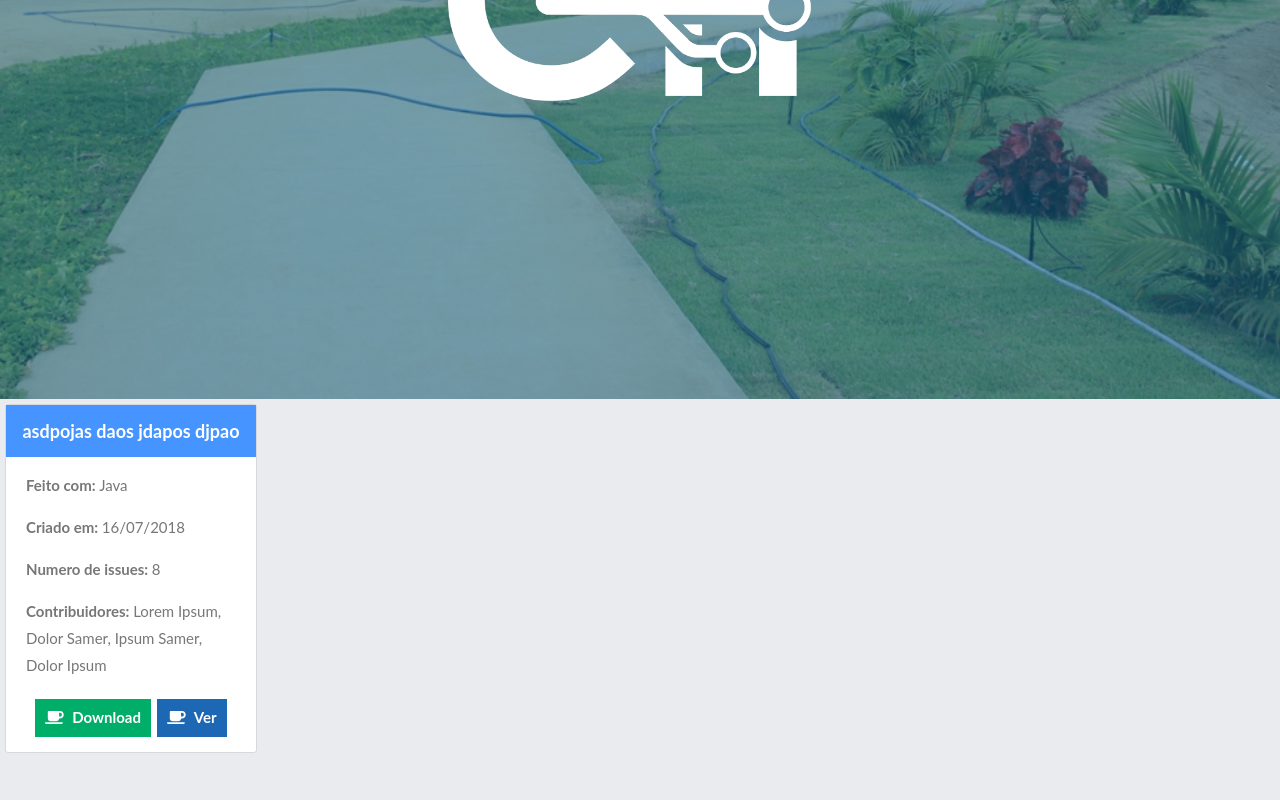
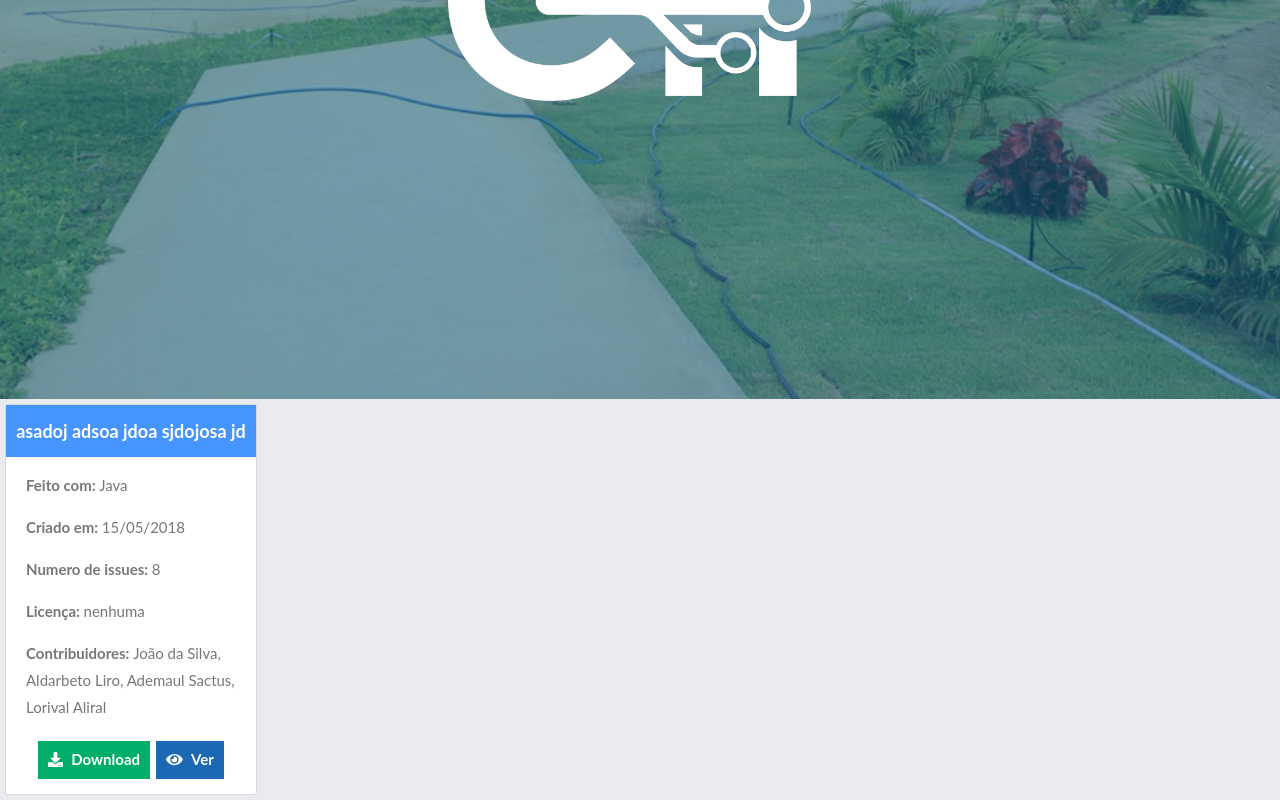
Before and after one commit to ifpe-cti/ifpe-cti.github.io, a React (Create React App) app: page / in a window 1280 px wide. Shown: the part 401-1201 px from the top of the page. Before the commit the page ends 1159 px from the top, so only its background shows below. Built offline with nearby package versions, Linux system fonts and the light colour scheme.

Commit message:
add icones dinamicos ao ButtonIcon

```diff
--- a/src/App.js
+++ b/src/App.js
@@ -15,7 +15,15 @@ class App extends Component {
           height={"auto"}
           logo={logoCti}
         />
-        <CardProject value={"asdpojas daos jdapos djpao"}/>
+        <CardProject
+          value={"asdpojas daos jdapos djpao"}
+          name={"asadoj adsoa jdoa sjdojosa jd"}
+          issuesNumber={"8"}
+          contributors={"João da Silva, Aldarbeto Liro, Ademaul Sactus, Lorival Aliral"}
+          language={"Java"}
+          createdAt={"15/05/2018"}
+          license={"nenhuma"}
+          />
       </div>
     );
   }
--- a/src/components/ButtonIcon/index.jsx
+++ b/src/components/ButtonIcon/index.jsx
@@ -1,13 +1,12 @@
 import React, { Component } from 'react'
 import { FontAwesomeIcon } from '@fortawesome/react-fontawesome'
-import { faCoffee } from '@fortawesome/free-solid-svg-icons'
 import { Button, Text } from './styles'
 
 export default class ButtonIcon extends Component {
     render() {
         return (
             <Button color={this.props.color} colorHover={this.props.colorHover}>
-                <FontAwesomeIcon icon={faCoffee}/>
+                <FontAwesomeIcon icon={this.props.icon}/>
                 <Text>{this.props.value}</Text>
             </Button>
         )
--- a/src/components/CardProject/index.jsx
+++ b/src/components/CardProject/index.jsx
@@ -1,6 +1,7 @@
 import React from 'react'
 import { Card, Container, Strong, Info, Title, ContainerAction, TextBackground } from './styles'
 import ButtonIcon from '../ButtonIcon'
+import { faEye, faDownload } from '@fortawesome/free-solid-svg-icons'
 
 export default class CardProject extends React.Component {
 
@@ -8,29 +9,28 @@ export default class CardProject extends React.Component {
     render() {
         return (
             <Card>
-                <TextBackground>{this.props.value}</TextBackground>
+                <TextBackground>{this.props.name}</TextBackground>
 
                 <Info>
-                    <Title>Feito com: <Strong>Java</Strong></Title>
-                    <Title>Criado em: <Strong>16/07/2018</Strong></Title>
-                    <Title>Numero de issues: <Strong>8</Strong></Title>
-                    <Title>Contribuidores: <Strong>Lorem Ipsum, Dolor Samer, Ipsum Samer, Dolor Ipsum</Strong></Title>
+                    <Title>Feito com: <Strong>{this.props.language}</Strong></Title>
+                    <Title>Criado em: <Strong>{this.props.createdAt}</Strong></Title>
+                    <Title>Numero de issues: <Strong>{this.props.issuesNumber}</Strong></Title>
+                    <Title>Licença: <Strong>{this.props.license}</Strong></Title>
+                    <Title>Contribuidores: <Strong>{this.props.contributors}</Strong></Title>
                 </Info>
-
-
 
                 <ContainerAction>
                     <ButtonIcon
-                        icon={"fa-bars"}
+                        icon={faDownload}
                         value={"Download"}
                         color={"#00ae69"}
                         colorHover={"#007142"}
                     />
                     <ButtonIcon
-                        icon={"fa-bars"}
+                        icon={faEye}
                         value={"Ver"}
-                        color={"#1d68b4"}
-                        colorHover={"#007142"}
+                        color={"#1D68B4"}
+                        colorHover={"#195C9F"}
                     />
                 </ContainerAction>
             </Card>
```
Also changed, not shown: src/components/ProjectList/index.jsx (added, +15 -0 lines).
